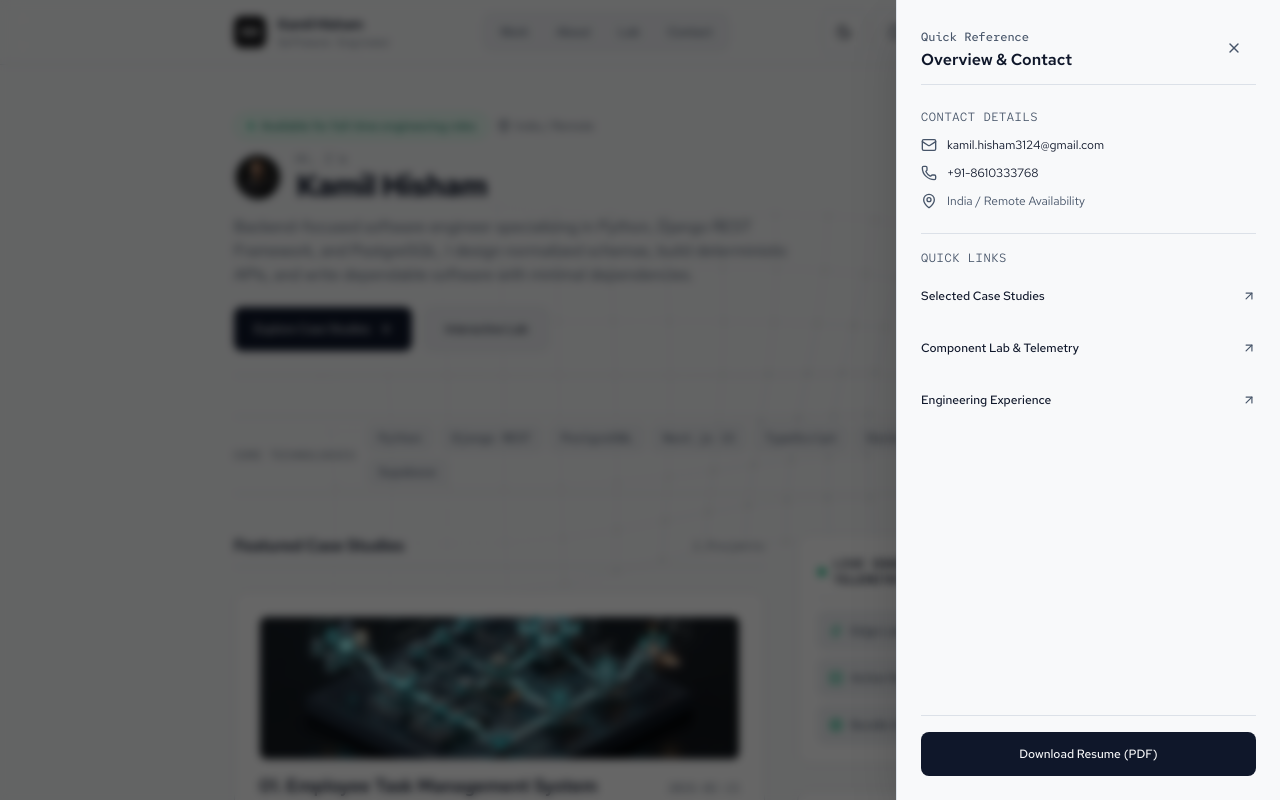
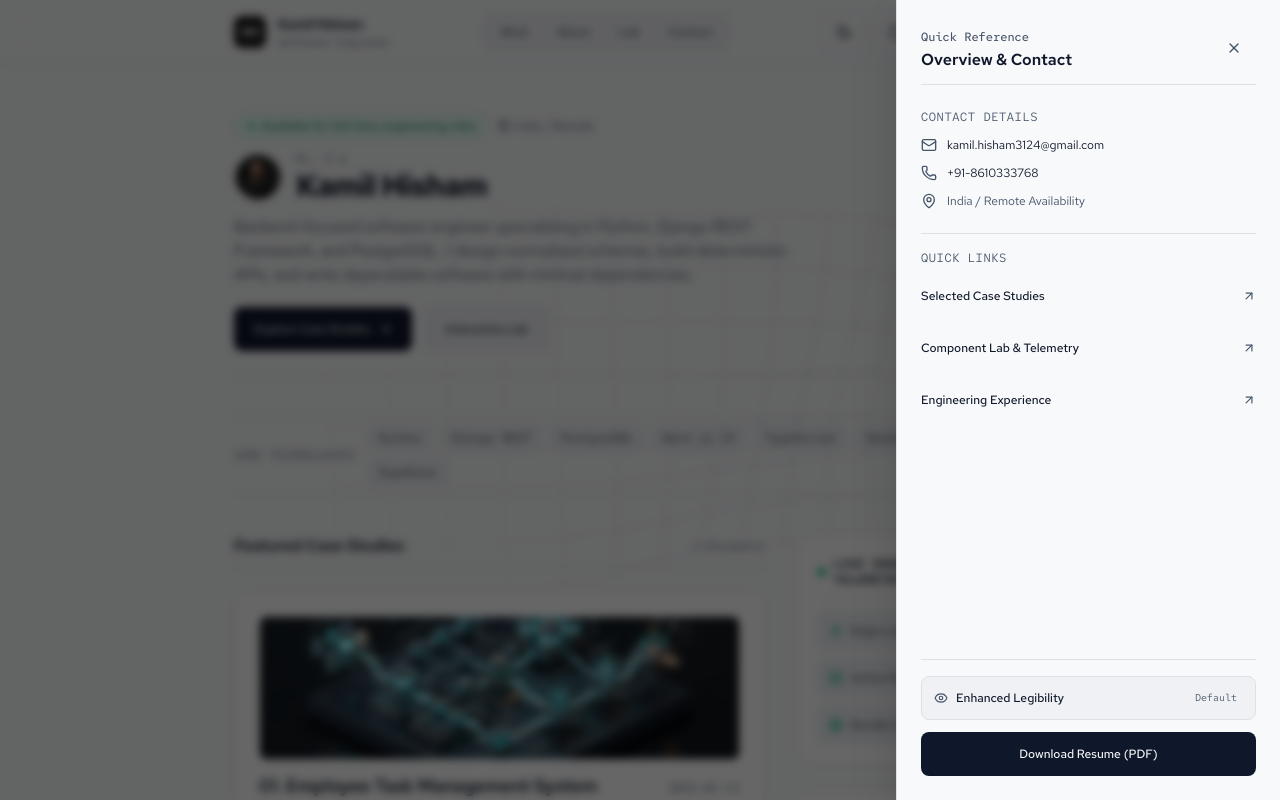
Before and after one commit to kamilhisham3124/PRJCT-personal, a Next.js app: page / in a window 1280 px wide. Both pictures are taken after a click on the button 896 px from the left and 32 px from the top of the page. Shown: the top 800 px of the page. Built offline with nearby package versions, Linux system fonts and the light colour scheme.

Commit message:
feat(a11y): add Atkinson Hyperlegible reading mode toggle to quick drawer

```diff
--- a/src/components/client/QuickDrawer.tsx
+++ b/src/components/client/QuickDrawer.tsx
@@ -4,6 +4,7 @@ import React, { useState, useEffect } from "react";
 import { createPortal } from "react-dom";
 import Link from "next/link";
 import { Mail, Phone, MapPin, X, ArrowUpRight, PanelRight } from "lucide-react";
+import { ReadingModeToggle } from "./ReadingModeToggle";
 
 export function QuickDrawer() {
   const [isOpen, setIsOpen] = useState(false);
@@ -87,7 +88,8 @@ export function QuickDrawer() {
           </div>
         </div>
 
-        <div className="pt-4 border-t border-[var(--border-structural)] mt-auto">
+        <div className="pt-4 border-t border-[var(--border-structural)] mt-auto space-y-3">
+          <ReadingModeToggle />
           <a
             href="/resume.pdf?download=true"
             className="w-full inline-flex items-center justify-center gap-2 px-4 py-2.5 rounded-lg text-xs font-semibold linkhunt-btn-primary min-h-[44px]"
--- /dev/null
+++ b/src/components/client/ReadingModeToggle.tsx
@@ -0,0 +1,61 @@
+"use client";
+
+import React, { useState, useEffect } from "react";
+import { Eye } from "lucide-react";
+
+export function ReadingModeToggle() {
+  const [isHyperlegible, setIsHyperlegible] = useState(false);
+  const [mounted, setMounted] = useState(false);
+
+  useEffect(() => {
+    setMounted(true);
+    const stored = localStorage.getItem("reading-mode");
+    const isActive = stored === "hyperlegible";
+    setIsHyperlegible(isActive);
+    if (isActive) {
+      document.documentElement.setAttribute("data-reading-mode", "hyperlegible");
+    }
+  }, []);
+
+  const handleToggle = () => {
+    const nextState = !isHyperlegible;
+    setIsHyperlegible(nextState);
+    if (nextState) {
+      document.documentElement.setAttribute("data-reading-mode", "hyperlegible");
+      localStorage.setItem("reading-mode", "hyperlegible");
+    } else {
+      document.documentElement.removeAttribute("data-reading-mode");
+      localStorage.setItem("reading-mode", "default");
+    }
+  };
+
+  if (!mounted) {
+    return (
+      <div className="min-h-[44px] flex items-center justify-between text-xs text-[var(--text-secondary)]">
+        <span className="flex items-center gap-2">
+          <Eye className="w-3.5 h-3.5" />
+          <span>Enhanced Legibility</span>
+        </span>
+        <span className="text-[10px] uppercase font-mono tracking-wider">Default</span>
+      </div>
+    );
+  }
+
+  return (
+    <button
+      type="button"
+      onClick={handleToggle}
+      aria-pressed={isHyperlegible}
+      aria-label="Toggle enhanced legibility font mode (Atkinson Hyperlegible Next)"
+      className="w-full min-h-[44px] py-2 px-3 flex items-center justify-between rounded-lg border border-[var(--border-structural)] bg-[var(--surface-secondary)] text-xs text-[var(--text-primary)] hover:border-[var(--border-highlight)] transition-colors"
+    >
+      <span className="flex items-center gap-2 font-medium">
+        <Eye className={`w-3.5 h-3.5 ${isHyperlegible ? "text-[var(--accent-signal)]" : "text-[var(--text-secondary)]"}`} />
+        <span>Enhanced Legibility</span>
+      </span>
+      <span className={`text-[10px] font-mono px-1.5 py-0.5 rounded ${isHyperlegible ? "bg-[var(--accent-signal)] text-white" : "text-[var(--text-secondary)]"}`}>
+        {isHyperlegible ? "Active" : "Default"}
+      </span>
+    </button>
+  );
+}
```
